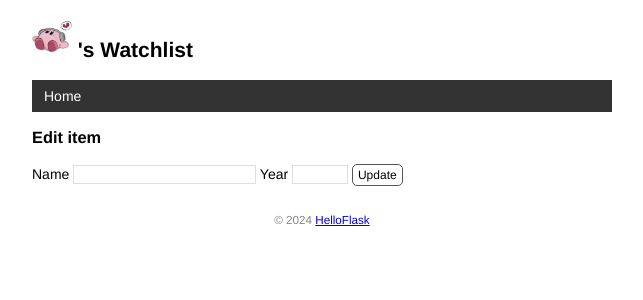
After one commit to lulu-cellur/watchlist, a Flask app: template templates/edit.html in a window 1280 px wide. The commit adds this page. Shown: the top 300 px of the page, without its empty margins (318-961 px from the left). Run offline with Flask 3, Linux system fonts and the light colour scheme; the template is opened without the code that fills it, so the values that code supplies are empty.

Commit message:
Creat, edit and delete item by form

```diff
--- a/app.py
+++ b/app.py
@@ -1,4 +1,4 @@
-from flask import Flask, render_template
+from flask import Flask, render_template, request, flash
 from flask_sqlalchemy import SQLAlchemy  # 导入扩展类
 import os
 import sys
@@ -77,8 +77,52 @@ def inject_user():  # 函数名可以随意修改
     user = User.query.first()
     return dict(user=user)  # 需要返回字典，等同于 return {'user': user}，可在模板中直接使用user变量
 
-@app.route('/')
+@app.route('/', methods=['GET', 'POST'])
 def index():
-    user = User.query.first()  # 从数据库中读取用户记录
-    movies = Movie.query.all()  # 从数据库中读取所有电影记录
+    if request.method == 'POST':  # 判断是否是 POST 请求
+        # 获取表单数据
+        title = request.form.get('title')  # 传入表单对应输入字段的 name 值
+        year = request.form.get('year')
+        # 验证数据
+        if not title or not year or len(year) > 4 or len(title) > 60:
+            flash('Invalid input.')  # 显示错误提示,flash() 函数在内部会把消息存储到 Flask 提供的 session 对象里
+            return redirect(url_for('index'))  # 重定向回主页
+        # 保存表单数据到数据库
+        movie = Movie(title=title, year=year)  # 创建记录
+        db.session.add(movie)  # 添加到数据库会话
+        db.session.commit()  # 提交数据库会话
+        flash('Item created.')  # 显示成功创建的提示
+        return redirect(url_for('index'))  # 重定向回主页
+
+    movies = Movie.query.all()
     return render_template('index.html', movies=movies)
+
+# 编辑电影条目
+@app.route('/movie/edit/<int:movie_id>', methods=['GET', 'POST'])
+def edit(movie_id):
+    movie = Movie.query.get_or_404(movie_id)
+
+    if request.method == 'POST':  # 处理编辑表单的提交请求
+        title = request.form['title']
+        year = request.form['year']
+
+        if not title or not year or len(year) != 4 or len(title) > 60:
+            flash('Invalid input.')
+            return redirect(url_for('edit', movie_id=movie_id))  # 重定向回对应的编辑页面
+
+        movie.title = title  # 更新标题
+        movie.year = year  # 更新年份
+        db.session.commit()  # 提交数据库会话
+        flash('Item updated.')
+        return redirect(url_for('index'))  # 重定向回主页
+
+    return render_template('edit.html', movie=movie)  # 传入被编辑的电影记录
+
+# 删除电影条目
+@app.route('/movie/delete/<int:movie_id>', methods=['POST'])  # 限定只接受 POST 请求
+def delete(movie_id):
+    movie = Movie.query.get_or_404(movie_id)  # 获取电影记录
+    db.session.delete(movie)  # 删除对应的记录
+    db.session.commit()  # 提交数据库会话
+    flash('Item deleted.')
+    return redirect(url_for('index'))  # 重定向回主页
--- a/static/style.css
+++ b/static/style.css
@@ -42,6 +42,7 @@ nav li a:hover {
     background-color: #111;
 }
 
+
 /* 电影列表 */
 .movie-list {
     list-style-type: none;
@@ -67,6 +68,9 @@ nav li a:hover {
 .float-right {
     float: right;
 }
+.inline-form {
+    display: inline;
+}
 
 .douban {
     font-size: 12px;   /* 字体大小 */
@@ -76,6 +80,49 @@ nav li a:hover {
     background: #F5C518;
     border-radius: 5px;
     padding: 3px 5px;  /* 内边距，内容元素与边框之间的空间 */
+}
+
+/* 提示消息 */
+.alert {
+    position: relative;
+    padding: 7px;
+    margin: 7px 0;
+    border: 1px solid transparent;
+    color: #004085;
+    background-color: #cce5ff;
+    border-color: #b8daff;
+    border-radius: 5px;
+}
+/* 输入框和提交按钮 */
+/* 覆盖某些浏览器对 input 元素定义的字体 */
+input[type=submit] {
+    font-family: inherit;
+}
+
+input[type=text] {
+    border: 1px solid #ddd;
+}
+
+input[name=year] {
+    width: 50px;
+}
+
+.btn {
+    font-size: 12px;
+    padding: 3px 5px;
+    text-decoration: none;
+    cursor: pointer;
+    background-color: white;
+    color: black;
+    border: 1px solid #555555;
+    border-radius: 5px;
+}
+
+.btn:hover {
+    text-decoration: none;
+    background-color: black;
+    color: white;
+    border: 1px solid black;
 }
 
 /* 龙猫图片 */
--- a/templates/base.html
+++ b/templates/base.html
@@ -12,6 +12,11 @@
     {% endblock %}
 </head>
 <body>
+    <!-- 插入到页面标题上方,获取提示消息并显示 alert类 -->
+    {% for message in get_flashed_messages() %}
+        <div class="alert">{{ message }}</div>
+    {% endfor %}
+
     <h2>
         <img alt="Avatar" class="avatar" src="{{ url_for('static', filename='images/avatar.png') }}">
         {{ user.name }}'s Watchlist
@@ -23,7 +28,7 @@
     </nav>
     {% block content %}{% endblock %}
     <footer>
-        <small>&copy; 2018 <a href="http://helloflask.com/book/3">HelloFlask</a></small>
+        <small>&copy; 2024 <a href="http://helloflask.com/book/3">HelloFlask</a></small>
     </footer>
 </body>
 </html>
--- /dev/null
+++ b/templates/edit.html
@@ -0,0 +1,10 @@
+{% extends 'base.html' %}
+
+{% block content %}
+<h3>Edit item</h3>
+<form method="post">
+    Name <input type="text" name="title" autocomplete="off" required value="{{ movie.title }}">
+    Year <input type="text" name="year" autocomplete="off" required value="{{ movie.year }}">
+    <input class="btn" type="submit" name="submit" value="Update">
+</form>
+{% endblock %}
```
Also changed, not shown: templates/index.html (+18 -4 lines).
